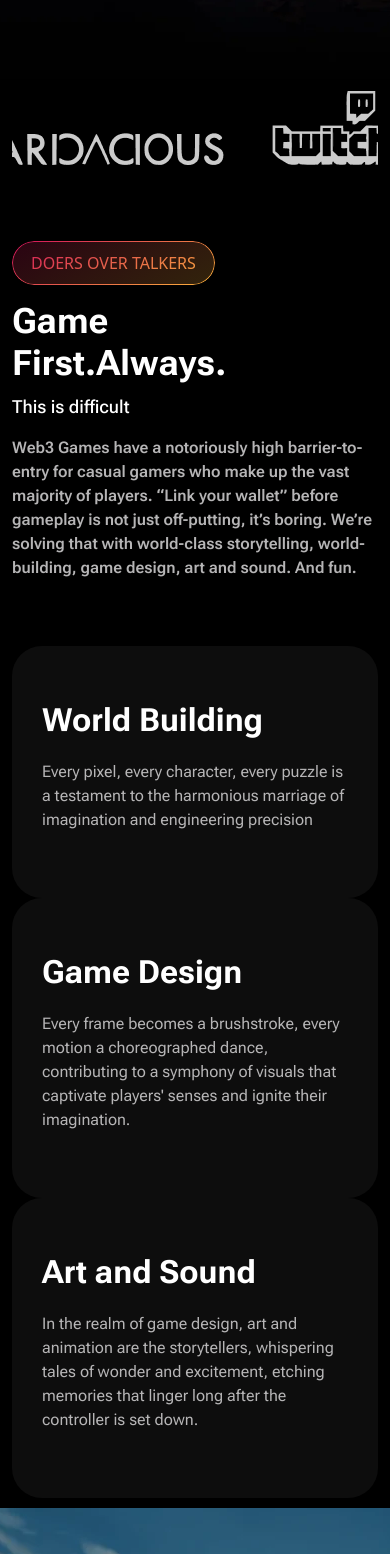
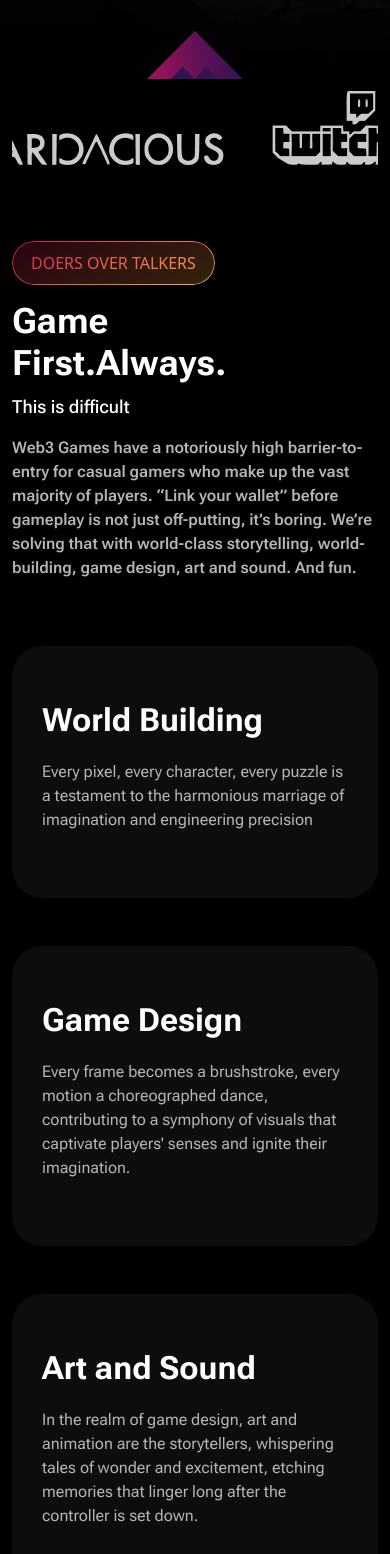
Before and after one commit to prince-372/labs, a React (Create React App) app: page / in a window 390 px wide. Shown: the part 432-1986 px from the top of the page. Built offline with nearby package versions, Linux system fonts and the light colour scheme.

Commit message:
card space set

```diff
--- a/src/components/Firstgame.jsx
+++ b/src/components/Firstgame.jsx
@@ -31,7 +31,7 @@ const Firstgame = () => {
           </div>
         </div>
         <div className="row pt-sm-100 pt-50">
-          <div className="col-lg-4 col-md-6">
+          <div className="col-lg-4 col-md-6 mb-5 mb-lg-0">
             <div className="first-card overflow-hidden ">
               <p className=" fw-bold font-roboto text-white fs-lg1">
                 World Building
@@ -42,7 +42,7 @@ const Firstgame = () => {
               </p>
             </div>
           </div>
-          <div className="col-lg-4 col-md-6">
+          <div className="col-lg-4 col-md-6 mb-5 mb-lg-0">
             <div className="first-card overflow-hidden ">
               <p className=" fw-bold font-roboto text-white fs-lg1">
                 Game Design
@@ -54,7 +54,7 @@ const Firstgame = () => {
               </p>
             </div>
           </div>
-          <div className="col-lg-4 col-md-6">
+          <div className="col-lg-4 col-md-6 mb-5 mb-lg-0">
             <div className="first-card overflow-hidden ">
               <p className=" fw-bold font-roboto text-white fs-lg1">
                 Art and Sound
--- a/src/components/Header.jsx
+++ b/src/components/Header.jsx
@@ -8,7 +8,7 @@ const Header = () => {
       className=" container min-h-header justify-content-center d-flex align-items-center position-relative "
     >
       <img
-        className=" header-elipes d-none d-sm-block"
+        className=" header-elipes "
         src={elipes}
         alt="elipes"
       />
```
